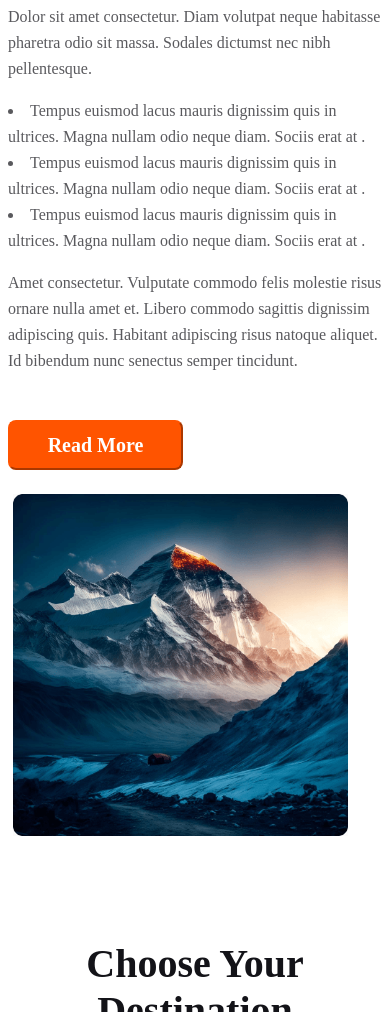
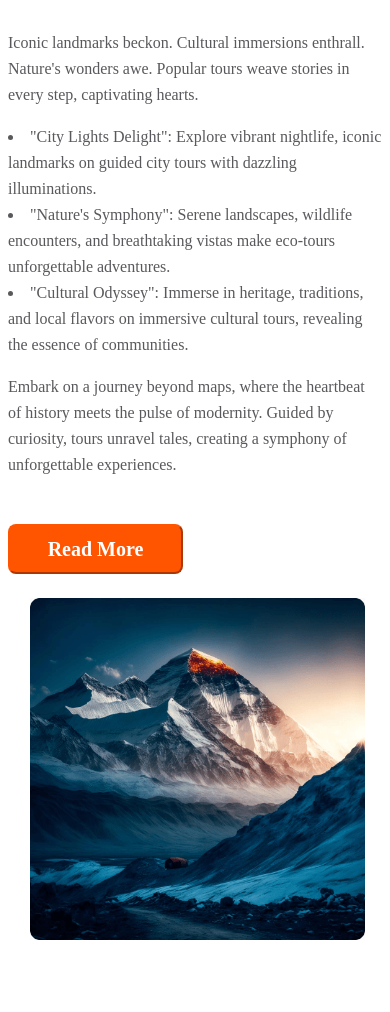
Before and after one commit to ProTik234/B9A2, a plain HTML site: page index.html in a window 390 px wide. Shown: the part 988-2000 px from the top of the page. Drawn offline with Linux system fonts and the light colour scheme.

Commit message:
final almost

```diff
--- a/index.html
+++ b/index.html
@@ -16,7 +16,7 @@
     <h1>Explore Your Travel</h1>
 </div>
  <div class="banner-des">
-    <p>Dolor sit amet consectetur. Nullam suspendisse vitae ultricies dolor adipiscing. In et odio enim ac quis sapien urna eu phasellus.</p>
+    <p>Wanderlust whispers, footsteps echo, exploring uncharted realms. Travel's tapestry unfolds, weaving tales of adventure, forging memories that linger forever.</p>
  </div>
   <div class="container-form">
             <form>
@@ -50,21 +50,20 @@ Find Now
                         Our Popular Tours
                     </h1>
                     <p>
-                        Dolor sit amet consectetur. Diam volutpat neque habitasse pharetra odio sit massa. Sodales dictumst nec nibh pellentesque.
+                        Iconic landmarks beckon. Cultural immersions enthrall. Nature's wonders awe. Popular tours weave stories in every step, captivating hearts.
                     </p>
 
                     <li>
-                        Tempus euismod lacus mauris dignissim quis in ultrices. Magna nullam odio neque diam. Sociis erat at .
+                        "City Lights Delight": Explore vibrant nightlife, iconic landmarks on guided city tours with dazzling illuminations.
                     </li>
                     <li>
-                        Tempus euismod lacus mauris dignissim quis in ultrices. Magna nullam odio neque diam. Sociis erat at .
+                        "Nature's Symphony": Serene landscapes, wildlife encounters, and breathtaking vistas make eco-tours unforgettable adventures.
                     </li>
                     <li>
-                        Tempus euismod lacus mauris dignissim quis in ultrices. Magna nullam odio neque diam. Sociis erat at .
+                        "Cultural Odyssey": Immerse in heritage, traditions, and local flavors on immersive cultural tours, revealing the essence of communities.
                     </li>
                     <p>
-                        Amet consectetur. Vulputate commodo felis molestie risus
-ornare nulla amet et. Libero commodo sagittis dignissim adipiscing quis. Habitant adipiscing risus natoque aliquet. Id bibendum nunc senectus semper tincidunt.
+                     Embark on a journey beyond maps, where the heartbeat of history meets the pulse of modernity. Guided by curiosity, tours unravel tales, creating a symphony of unforgettable experiences.
                     </p>
                     <button class="tour-des-button">
 Read More
@@ -84,7 +83,7 @@ Read More
                     Choose Your Destination
                 </h1>
                 <p class="locations-text">
-                    Dolor sit amet consectetur. Diam volutpat neque habitasse pharetra odio sit massa. Sodales dictumst nec nibh pellentesque.
+                    Select a tour destination with care, harmonizing passions and desires. Each choice paints a unique adventure canvas for you.
                 </p>
 
             </div>
@@ -119,7 +118,7 @@ Read More
                 Why Choose Us
             </h1>
             <p class="choose-text">
-                Dolor sit amet consectetur. Diam volutpat neque habitasse pharetra odio sit massa. Sodales dictumst nec nibh pellentesque.
+                 Seamless navigation, curated experiences, and customer satisfaction define your exceptional adventure.
             </p>
         </div>
         <div class="choose-card">
@@ -129,7 +128,7 @@ Read More
     Handpicked Hotels
 </h2>
 <p class="hotel-des">
-    Amet consectetur. Vulputate commodo felis molestie risus  ornare nulla amet et. Libero commodo sagittis dignissim adipiscing quis. Habitant adipiscing risus natoque aliquet.
+    Elevate your stay with us—indulge in premier comfort, impeccable service, and curated experiences. Our hotels redefine hospitality, ensuring unparalleled satisfaction.
 </p>
 </div>
 <div class="card-2">
@@ -138,7 +137,7 @@ Read More
     World class Service
 </h2>
 <p class="map-des">
-    Amet consectetur. Vulputate commodo felis molestie risus  ornare nulla amet et. Libero commodo sagittis dignissim adipiscing quis. Habitant adipiscing risus natoque aliquet.
+    Exceeding expectations, we deliver world-class service—meticulous attention, unparalleled expertise, and a commitment to excellence define our dedication to your satisfaction.
 </p>
 </div>
 <div class="card-3">
@@ -147,7 +146,7 @@ Read More
         Best Price Guarantee
     </h2>
     <p class="tag-des">
-        Amet consectetur. Vulputate commodo felis molestie risus  ornare nulla amet et. Libero commodo sagittis dignissim adipiscing quis. Habitant adipiscing risus natoque aliquet.
+        Unlock unbeatable adventures with us. Our best-price travel offers ensure budget-friendly escapes, making dreams a reality without compromising on quality.
     </p>
 </div>
         </div>
@@ -208,7 +207,7 @@ Read More
         </h1>
     </div>
         <p class="footer-des">
-            Lorem ipsum dolor sit amet consectetur. Nulla sit viverra morbi vitae blandit orci potenti vulputate. Leo erat maecenas vitae elementum ultricies nullam.
+            Stay connected! Follow us on social media for travel inspirations, exclusive deals, and community updates. Let's embark on adventures together!
         </p>
         <img src="Images/Social.png" alt="">
         <hr class="footer-line">
--- a/responsive.css
+++ b/responsive.css
@@ -45,6 +45,7 @@ gap: 16px
     }
     .tour-des-img{
         padding-left: 5px;
+        margin: 0 auto;
     }
     .tour-des-img img{
         width: 335px;
@@ -66,28 +67,33 @@ height: 342px;
     .choose-card{
         display: flex;
         flex-direction: column;
+
     }
     .card-1{
         max-width:335px;
         padding: 20px;
+        margin: 0 auto;
 
     }
     .card-2{
         max-width:335px;
         padding: 20px;
+        margin: 0 auto;
     }
     .card-3{
         max-width:335px;
         padding: 20px;
+        margin: 0 auto;
     }
     .newsletter{
         display: flex;
         flex-direction: column;
-        gap:24px
+        gap:24px;
     }
     .news-text{
         max-width:335px;
         padding: 20px;
+
     }
     .line{
         width: 100%;
@@ -121,5 +127,6 @@ font-weight: 400;
         height: auto;
         background-repeat: no-repeat;
 background-size: cover;
+padding-bottom: 24px;
     }
 }
```
